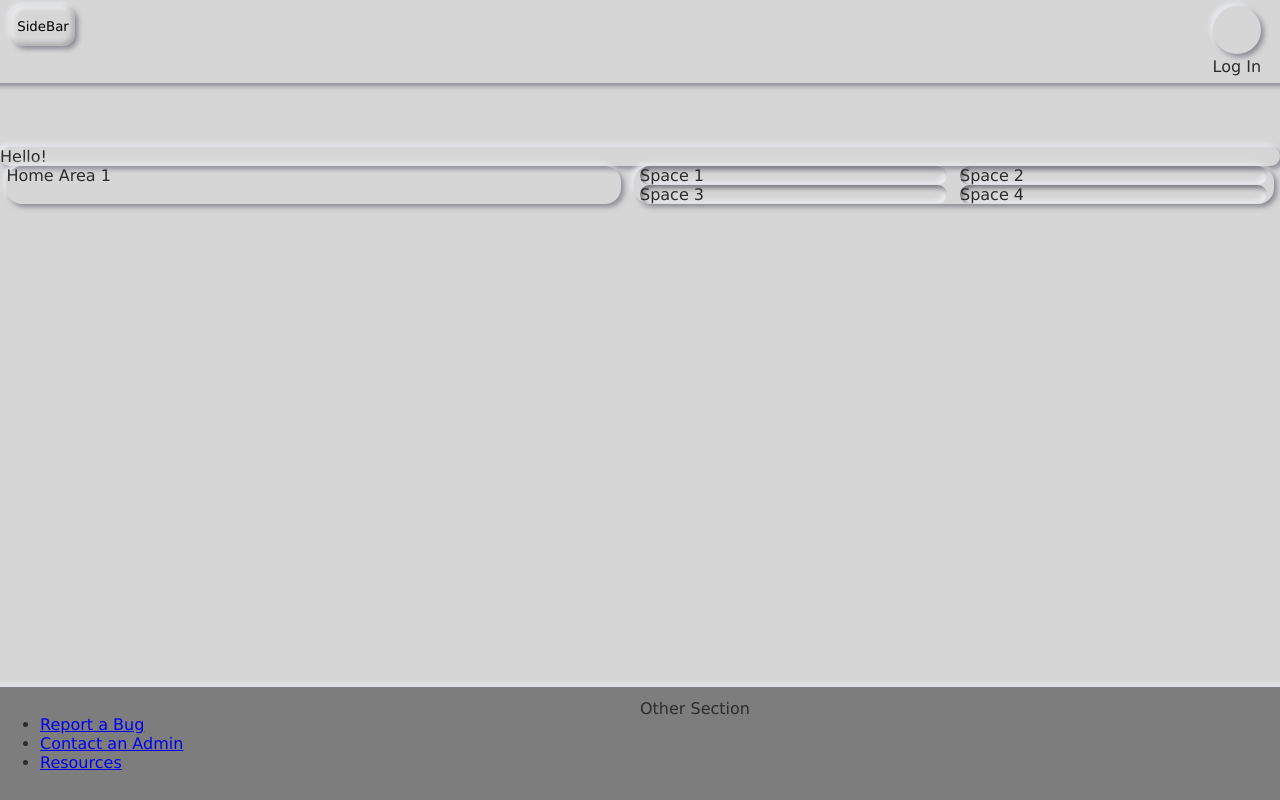
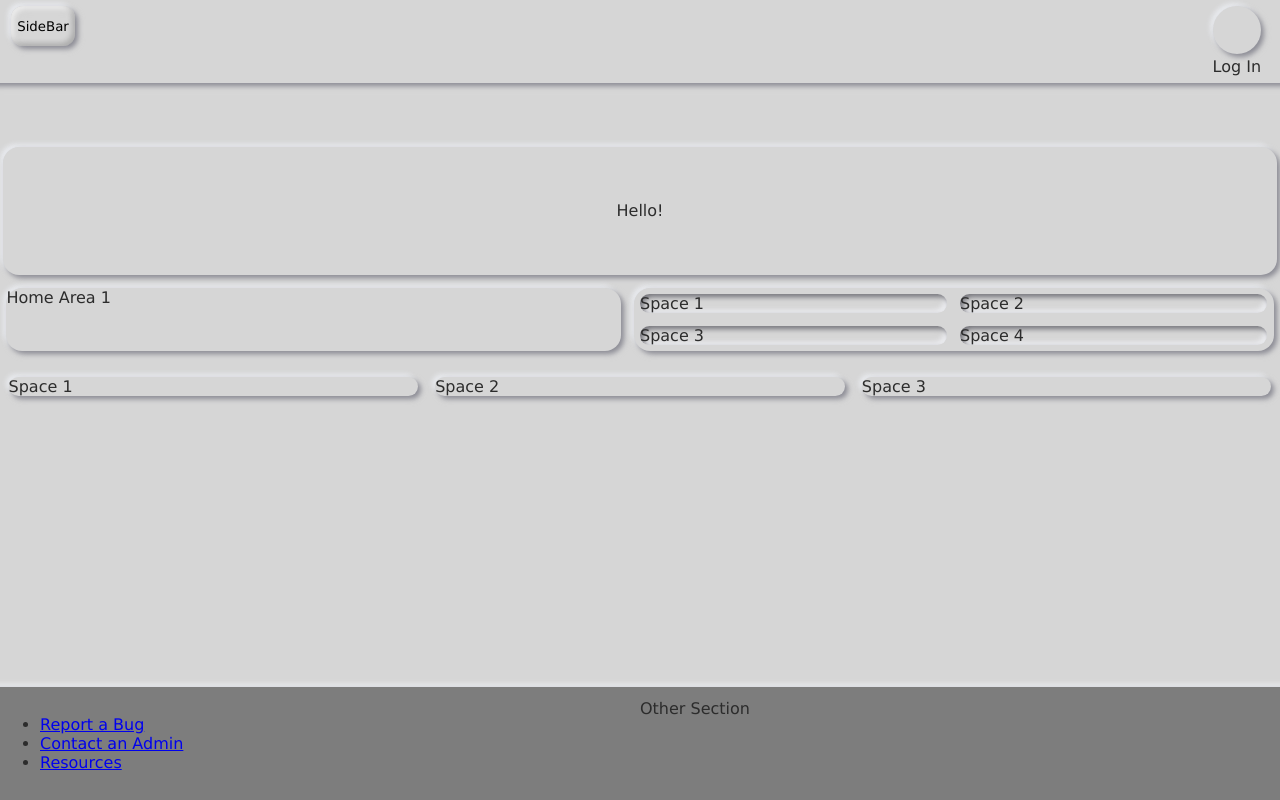
Before and after one commit to MS-Izoku/documentor-react, a React (Create React App) app: page / in a window 1280 px wide. Shown: the top 800 px of the page. Built offline with nearby package versions, Linux system fonts and the light colour scheme.

Commit message:
adding quick styling elements for grid elements

```diff
--- a/src/Pages/HomePage.js
+++ b/src/Pages/HomePage.js
@@ -3,15 +3,12 @@ import React from "react";
 const HomePage = (props) => {
   return (
     <div className="page-area" id="home-page">
-
-<div className="jumbotron neu-container">
+      <div className="jumbotron neu-container">
         <div>Hello!</div>
       </div>
 
       <div className="grid d-1x2">
-        <div className="grid-item neu-container">
-          Home Area 1
-        </div>
+        <div className="grid-item neu-container">Home Area 1</div>
 
         <div className="grid-item grid d-2x2 w-50 neu-container">
           <div className="grid-item neu-container inset">Space 1</div>
@@ -20,6 +17,12 @@ const HomePage = (props) => {
           <div className="grid-item neu-container inset">Space 4</div>
         </div>
       </div>
+
+      <div className="grid d-1x3">
+          <div className="grid-item neu-container">Space 1</div>
+          <div className="grid-item neu-container">Space 2</div>
+          <div className="grid-item neu-container">Space 3</div>
+      </div>
     </div>
   );
 };
--- a/src/css/QuickFlexgrid.css
+++ b/src/css/QuickFlexgrid.css
@@ -1,3 +1,9 @@
+*{
+    --side-margin-total: 0.5%;
+    --thirds: calc( var(--base-width) - (var(--side-margin-total) * 4));
+    --halves:
+}
+
 .grid{
     display:flex;
     flex-wrap: wrap;
@@ -6,9 +12,27 @@
     /* border: 5px solid blue; */
 }
 
+.jumbotron{
+    width: calc(100% - var(--side-margin-total));
+    display: flex;
+    margin-left: calc(var(--side-margin-total) / 2);
+    margin-right: calc(var(--side-margin-total) / 2);
+
+    min-height: 128px;
+}
+
+.jumbotron div{
+    margin: auto;
+}
+
+.grid-item{
+    margin: 1%;
+    display: flex;
+}
+
 .grid .grid-item{
     /* border: 5px solid red; */
-    --side-margin-total: 0.5%;
+
     margin-left: calc(var(--side-margin-total) / 2);
     margin-right: calc(var(--side-margin-total) / 2);
 
@@ -18,13 +42,18 @@
     /* border: 5px solid yellow; */
 }
 
+.grid.d-1x3 .grid-item{
+    /* --base-width: 32%;
+    width: calc( var(--base-width) - (var(--side-margin-total) * 2)); */
+    width: 32%;
+}
+
 .grid.d-2x2 .grid-item{
     width: 48%;
 }
 
 .grid.d-3x3 .grid-item{
     width: 32%;
-
 }
 
 .grid.d-1x2 .grid-item{
```
